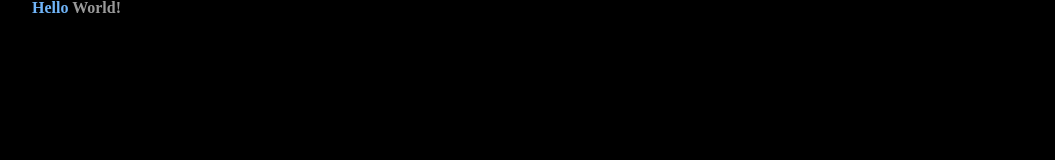
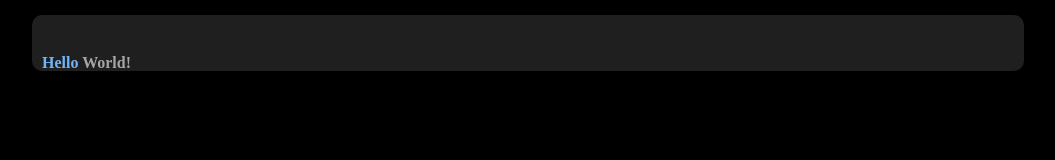
Before and after one commit to johnnysoutodev/clone_linkedin_profile, a plain HTML site: page src/index.html in a window 1280 px wide. Shown: the whole page, without its empty margins (112-1167 px from the left). Drawn offline with Linux system fonts and the light colour scheme.

Commit message:
Update styles.css

```diff
--- a/src/css/styles.css
+++ b/src/css/styles.css
@@ -35,3 +35,10 @@
   .texto-secundario {
     color: var(--texto-secundario);
   }
+
+  .card {
+    background-color: var(--fundo-card-ativo);
+    margin-top: 15px;
+    padding: 40px 10px 0;
+    border-radius: 10px;
+  }
```
